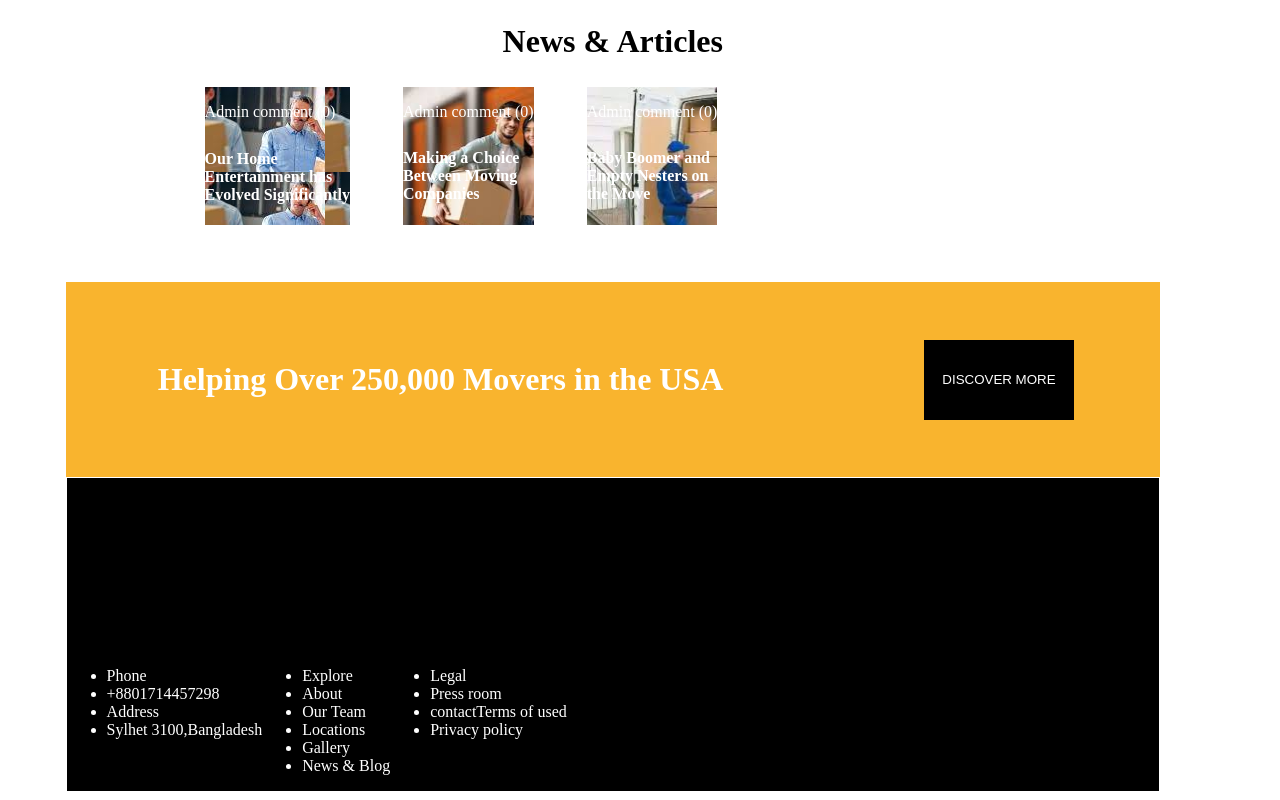
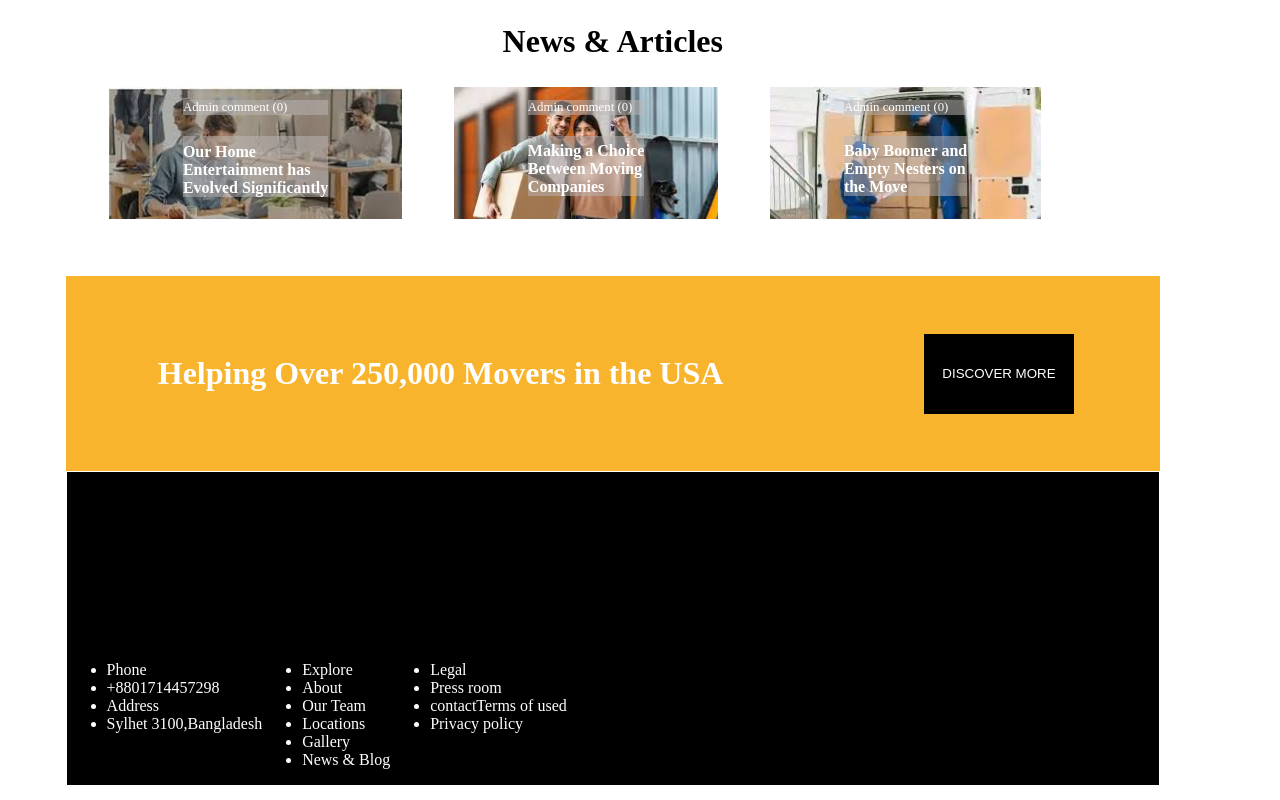
Before and after one commit to Victoriaogega/website, a plain HTML site: page index.html in a window 1280 px wide. Shown: the part 4334-5134 px from the top of the page. Drawn offline with Linux system fonts and the light colour scheme.

Commit message:
changed some styling

```diff
--- a/webstyle.css
+++ b/webstyle.css
@@ -493,28 +493,39 @@ margin-left: 5%;
 }
 .achievements{
     display: flex;
-    margin-left: 3%;
+    margin-left: 4%;
     gap: 5%;
 
 }
 .achievements p{
     color: white;
+    background: rgba(189, 184, 184, 0.5);
+    font-size: 80%;
+
+
 }
 .achievements h4{
     color: white;
     padding-top: 5%;
+    background: rgba(189, 184, 184, 0.5);
 }
 .blog{
-background-image: url(image/download.jpeg);
-margin-left: 10%;
+background-image:  url(image/phone.jpeg);
+padding-left: 7%;
+ padding-right: 7%;
+
 }
 
 .comment{
  background-image: url(image/download\ \(5\).jpeg);
+ padding-left: 7%;
+ padding-right: 7%;
 
 }
 .moving{
   background-image: url(image/offloading.jpeg);
+  padding-left: 7%;
+  padding-right: 7%;
 }
 
 .impacts{
```
Also changed, not shown: image/phone.jpeg (added).
